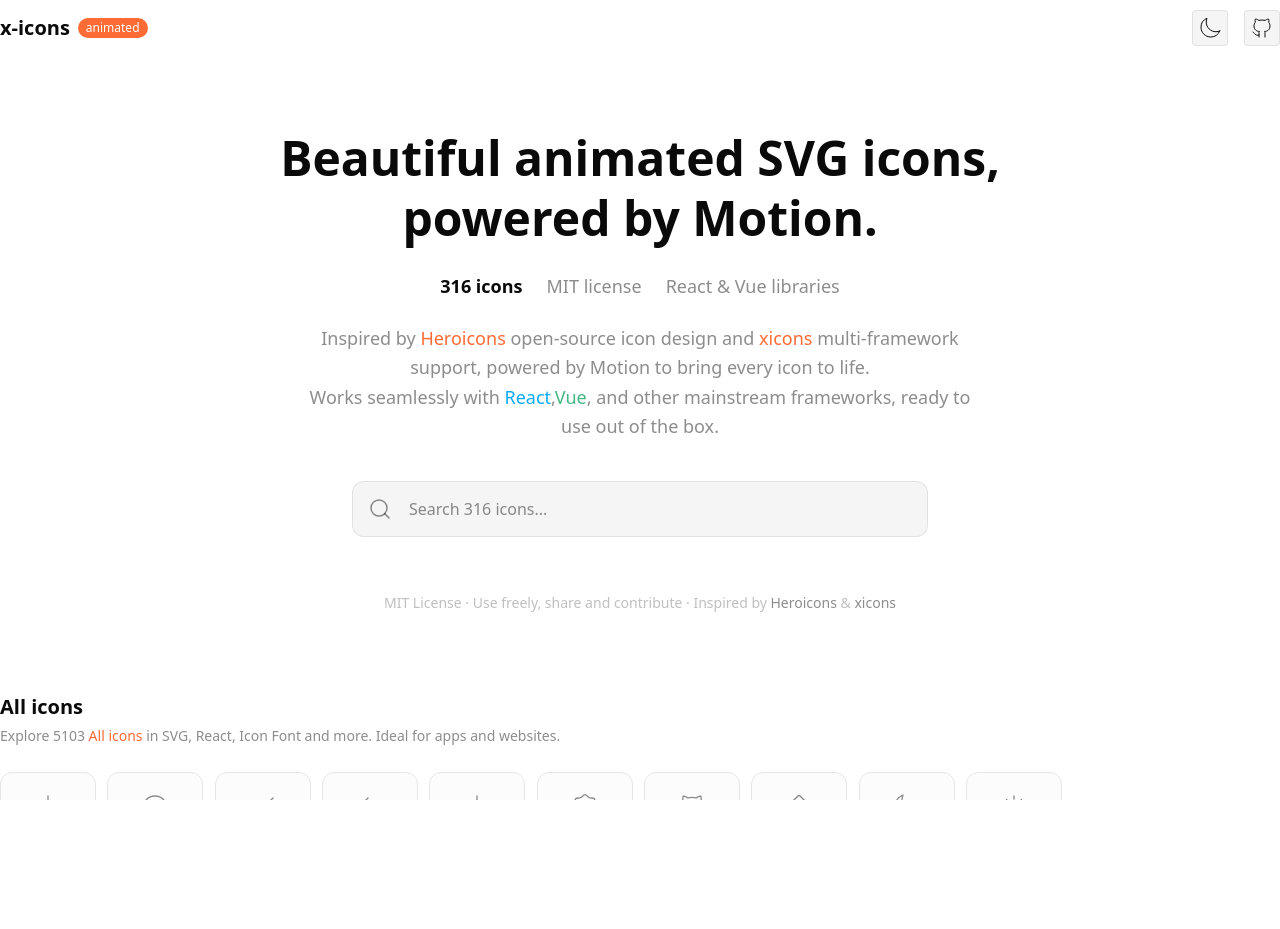
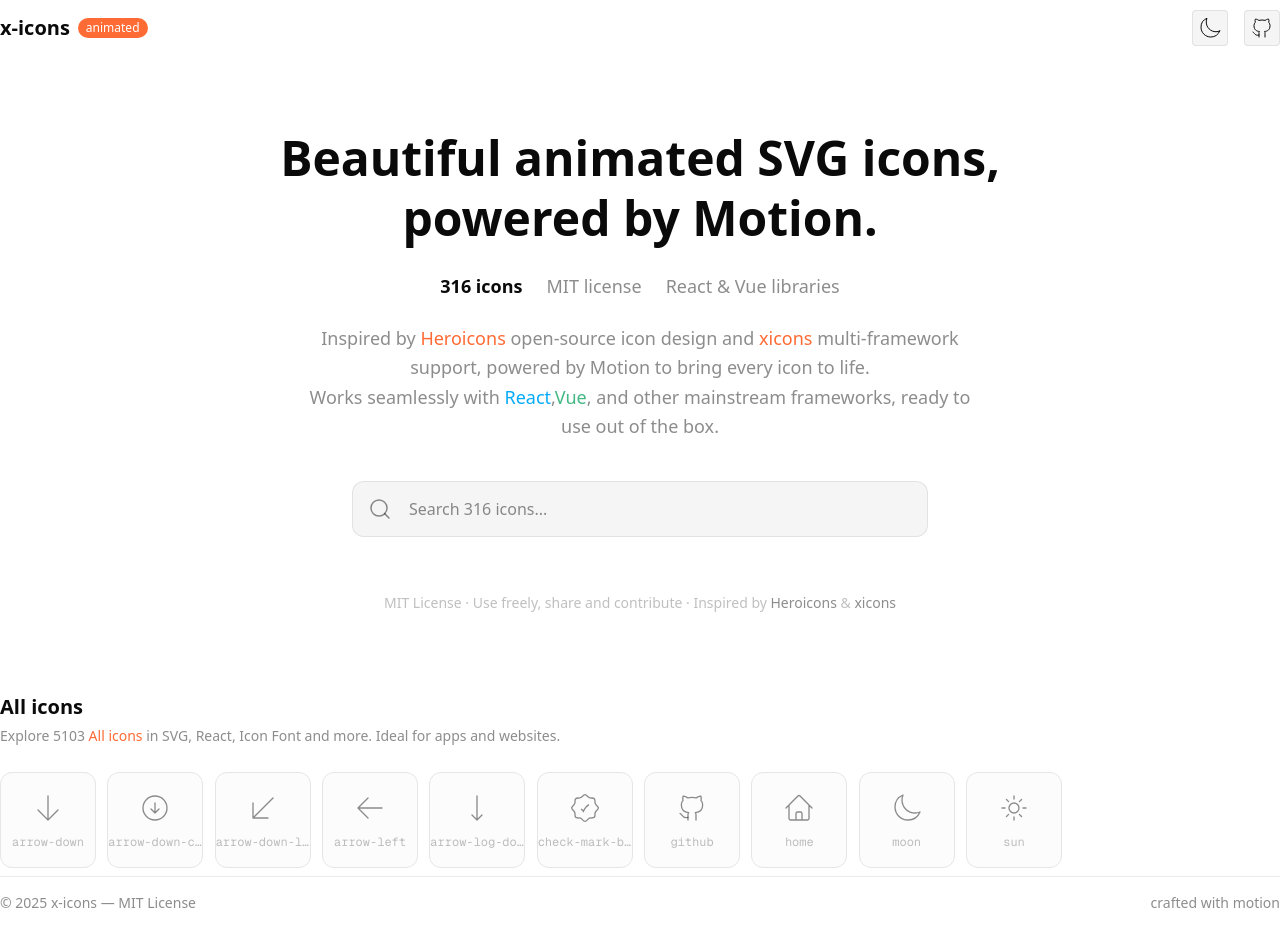
Before and after one commit to ChenHaoJie9527/x-icons-animated, a Next.js app in the folder apps/web/: page / in a window 1280 px wide. Before the commit the page ends 800 px from the top, so only its background shows below. Built offline with nearby package versions, Linux system fonts and the light colour scheme.

Commit message:
feat: 优化lauout布局

```diff
--- a/apps/web/app/components/icon-list.tsx
+++ b/apps/web/app/components/icon-list.tsx
@@ -39,7 +39,7 @@
 
 	return (
 		<motion.div
-			className="flex flex-col h-full"
+			className="flex flex-col "
 			{...PAGE_ANIMATIONS.heroIconsContent}
 		>
 			<div className=" py-4 shrink-0 space-y-1">
--- a/apps/web/app/components/page-content.tsx
+++ b/apps/web/app/components/page-content.tsx
@@ -11,7 +11,7 @@
 
 export function PageContent({ icons }: PageContentProps) {
 	return (
-		<section className="grid w-full h-full grid-rows-[auto_1fr_auto] gap-2">
+		<section className="grid w-full  grid-rows-[auto_1fr_auto] gap-2">
 			<Header icons={icons} />
 
 			<main className="container mx-auto">
--- a/apps/web/app/globals.css
+++ b/apps/web/app/globals.css
@@ -5,14 +5,8 @@
 	isolation: isolate;
 }
 
-/* iOS 26+ Safari 支持：让 Backdrop 能覆盖整个视口 */
+html,
 body {
 	position: relative;
-}
-
-html,
-body {
-	max-width: 100vw;
-	height: 100%;
 	overflow-x: hidden;
 }
--- a/apps/web/app/icons/arrow-down-left.tsx
+++ b/apps/web/app/icons/arrow-down-left.tsx
@@ -1,11 +1,11 @@
 "use client";
 import { cn } from "@x-icons/utils/cn";
+import type { Variants } from "motion/react";
+import { motion } from "motion/react";
 import type { HTMLAttributes, Ref } from "react";
 import { useImperativeHandle } from "react";
 import { useIconHoverAnimation } from "@/hooks/use-icon-hover-animation";
 import type { IconAnimationHandle } from "@/lib/icon-types";
-import type { Variants } from "motion/react";
-import { motion } from "motion/react";
 
 export interface ArrowDownLeftIconHandle extends IconAnimationHandle {}
 interface ArrowDownLeftIconProps extends HTMLAttributes<HTMLDivElement> {
--- a/apps/web/app/icons/arrow-down.tsx
+++ b/apps/web/app/icons/arrow-down.tsx
@@ -1,11 +1,11 @@
 "use client";
 import { cn } from "@x-icons/utils/cn";
+import type { Variants } from "motion/react";
+import { motion } from "motion/react";
 import type { HTMLAttributes, Ref } from "react";
 import { useImperativeHandle } from "react";
 import { useIconHoverAnimation } from "@/hooks/use-icon-hover-animation";
 import type { IconAnimationHandle } from "@/lib/icon-types";
-import type { Variants } from "motion/react";
-import { motion } from "motion/react";
 
 export interface ArrowDownIconHandle extends IconAnimationHandle {}
 interface ArrowDownIconProps extends HTMLAttributes<HTMLDivElement> {
--- a/apps/web/app/icons/arrow-log-down.tsx
+++ b/apps/web/app/icons/arrow-log-down.tsx
@@ -1,11 +1,11 @@
 "use client";
 import { cn } from "@x-icons/utils/cn";
+import type { Variants } from "motion/react";
+import { motion } from "motion/react";
 import type { HTMLAttributes, Ref } from "react";
 import { useImperativeHandle } from "react";
 import { useIconHoverAnimation } from "@/hooks/use-icon-hover-animation";
 import type { IconAnimationHandle } from "@/lib/icon-types";
-import type { Variants } from "motion/react";
-import { motion } from "motion/react";
 
 export interface ArrowLogDownIconHandle extends IconAnimationHandle {}
 
--- a/apps/web/app/layout.tsx
+++ b/apps/web/app/layout.tsx
@@ -33,9 +33,9 @@
 	children: React.ReactNode;
 }>) {
 	return (
-		<html className="h-full" lang="en" suppressHydrationWarning>
+		<html lang="en" suppressHydrationWarning>
 			<body
-				className={`root ${geistSans.variable} ${geistMono.variable} h-full antialiased bg-background`}
+				className={`root ${geistSans.variable} ${geistMono.variable}  antialiased bg-background`}
 			>
 				{children}
 			</body>
```
